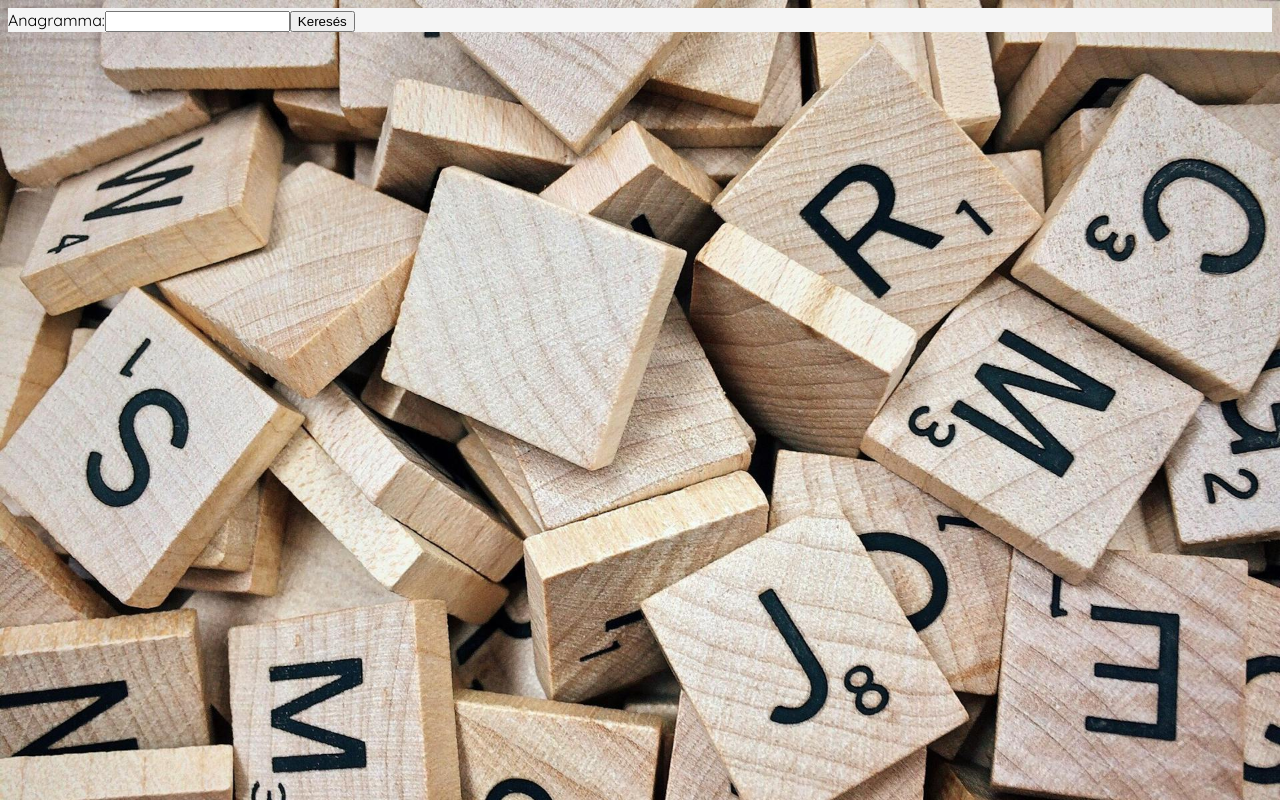
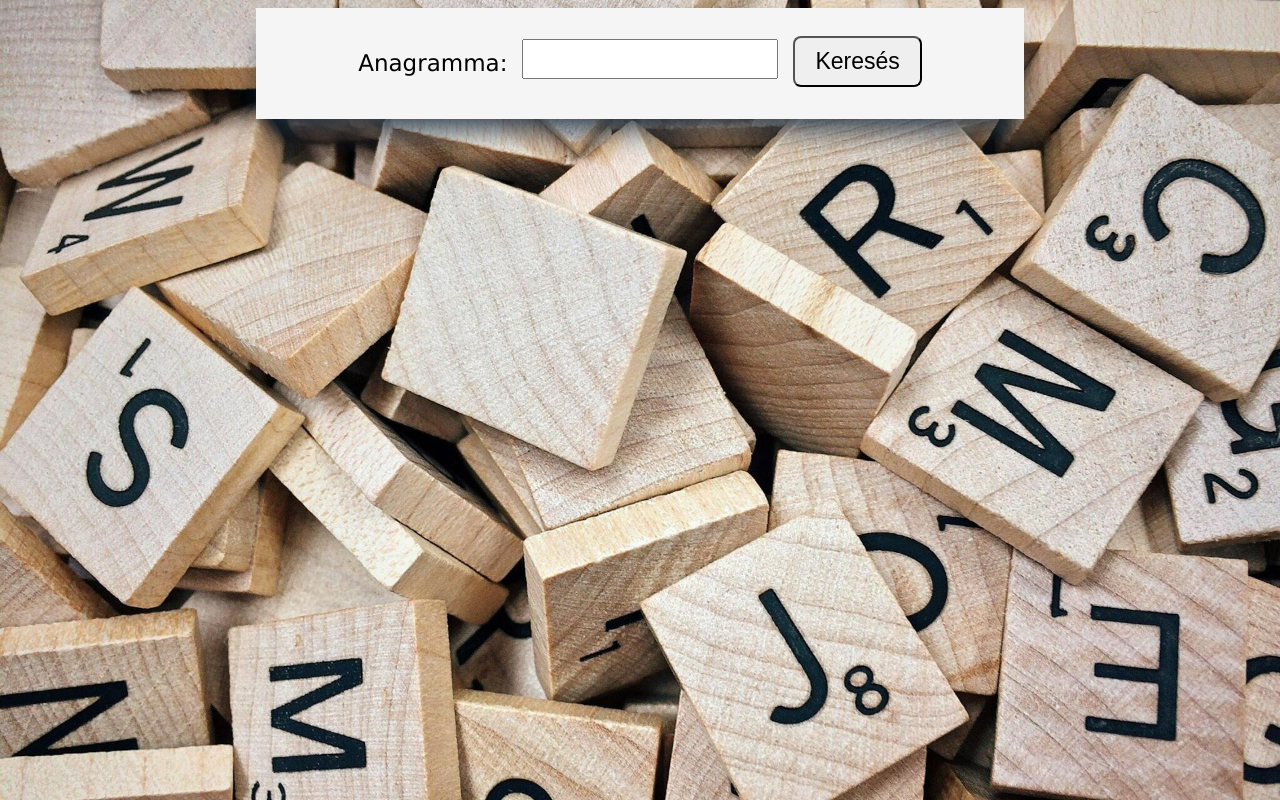
Before and after one commit to Csongi8916/word-game-app, an Angular app in the folder client/: page / in a window 1280 px wide. Shown: the top 800 px of the page. Built offline with nearby package versions, Linux system fonts and the light colour scheme.

Commit message:
Improve design

```diff
--- a/client/src/app/control-container/control-container.component.html
+++ b/client/src/app/control-container/control-container.component.html
@@ -1,9 +1,7 @@
-<form [formGroup]="wordGameForm" (ngSubmit)="onSubmit()">
-  <div class="form-group">
+<div class="form-container">
+  <form [formGroup]="wordGameForm" (ngSubmit)="onSubmit()" class="form-group">
     <label for="word">Anagramma:</label>
     <input type="text" id="word" formControlName="word" class="form-control" />
     <button class="btn btn-primary" type="submit">Keresés</button>
-  </div>
-</form>
-
-<lp-result-container></lp-result-container>
+  </form>
+</div>
--- a/client/src/app/control-container/control-container.component.scss
+++ b/client/src/app/control-container/control-container.component.scss
@@ -1,3 +1,39 @@
-form {
+.form-container {
+  display: flex;
+  justify-content: center;
   background-color: whitesmoke;
+  box-shadow: rgb(38, 57, 77) 0px 20px 30px -10px;
+  width: 60vw;
+  max-width: 1200px;
+  margin: auto;
+  padding: 30px;
+
+  label {
+    font-size: 23px;
+    margin-right: 15px;
+  }
+
+  input {
+    width: 20vw;
+    height: 40px;
+    font-size: 23px;
+    position: relative;
+    top: -5px;
+  }
+
+  button {
+    font-size: 23px;
+    margin-left: 15px;
+    padding: 10px 20px;
+    position: relative;
+    top: -2px;
+    cursor: pointer;
+    border-radius: 8px;
+
+    &:hover {
+      color: #fff;
+      background-color: transparent;
+      background-image: linear-gradient(161deg, #0068FF 0%, #2B2B50 100%);
+    }
+  }
 }
--- a/client/src/app/result-container/result-container.component.html
+++ b/client/src/app/result-container/result-container.component.html
@@ -1,4 +1,8 @@
-<div class="result-container">
-  <p *ngFor="let result of results">{{ result }}</p>
+<div *ngIf="isAlreadyUsed" class="result-container">
+  <div *ngFor="let result of results">
+    <p class="result-value">
+      {{ result }}
+    </p>
+  </div>
   <p *ngIf="isEmpty">Nincs találat!</p>
 </div>
--- a/client/src/app/result-container/result-container.component.scss
+++ b/client/src/app/result-container/result-container.component.scss
@@ -1,3 +1,17 @@
 .result-container {
+  display: flex;
+  justify-content: center;
   background-color: whitesmoke;
+  box-shadow: rgb(38, 57, 77) 0px 20px 30px -10px;
+  width: 60vw;
+  max-width: 1200px;
+  margin: auto;
+  margin-top: 50px;
+  padding: 30px;
+
+  .result-value {
+    margin: auto;
+    padding: 20px;
+    font-size: 20px;
+  }
 }
--- a/client/src/app/result-container/result-container.component.ts
+++ b/client/src/app/result-container/result-container.component.ts
@@ -12,13 +12,14 @@ export class ResultContainerComponent implements OnInit {
   @Input() actualWord: string;
   results: string[] = [];
   isEmpty: boolean = false;
+  isAlreadyUsed: boolean = false;
 
   constructor(private wordGameService: WordGameService) { }
 
   ngOnInit(): void {
     this.wordGameService.moveResultEmitter$.subscribe((results: Result) => {
       this.isEmpty = results.words.length === 0 ? true : false;
-      debugger;
+      this.isAlreadyUsed = true;
       if (this.actualWord !== results.actualWord) {
         this.actualWord = results.actualWord;
         this.results = results.words;
--- a/client/src/styles.scss
+++ b/client/src/styles.scss
@@ -1,11 +1,9 @@
-@import url("https://fonts.googleapis.com/css2?family=Quicksand:wght@400;700&family=Roboto+Condensed:wght@400;700&display=swap");
-
 * {
   box-sizing: border-box;
 }
 
 html {
-  font-family: "Quicksand", sans-serif;
+  font-family: "Verdana", sans-serif;
   line-height: 1.5;
   color: #000;
   background-image: url("./assets/bg.jpg");
```
